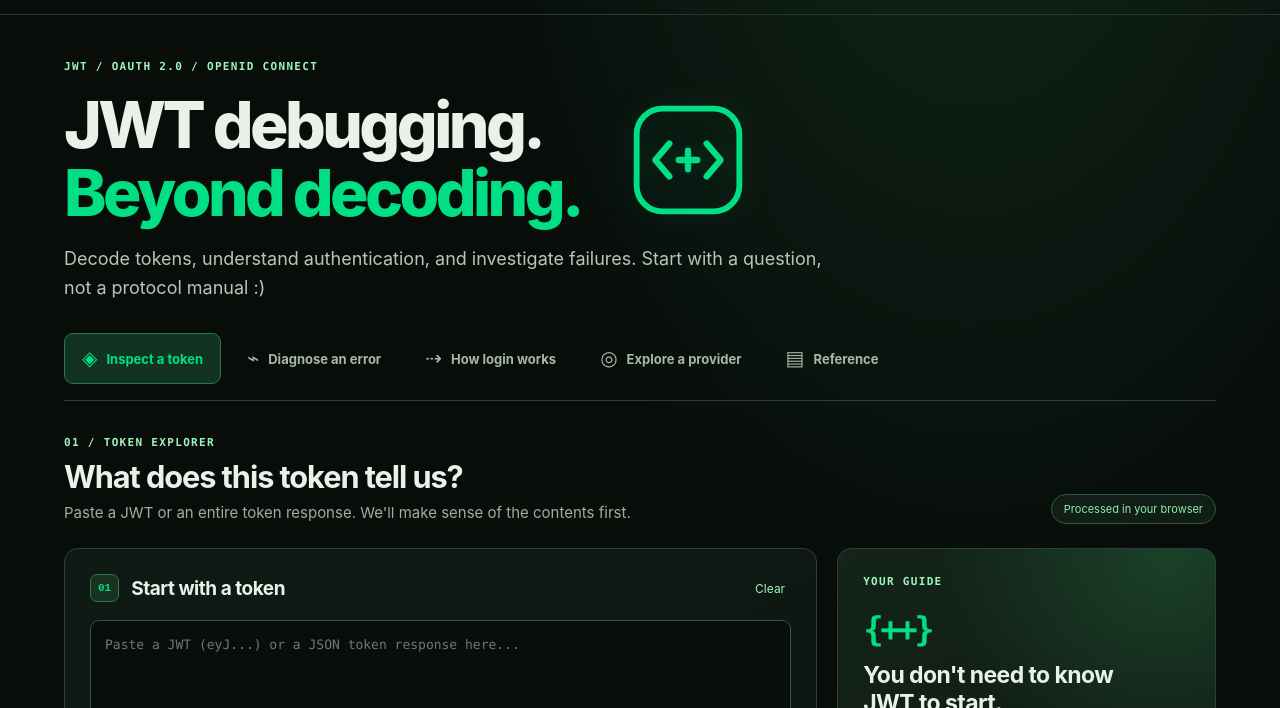
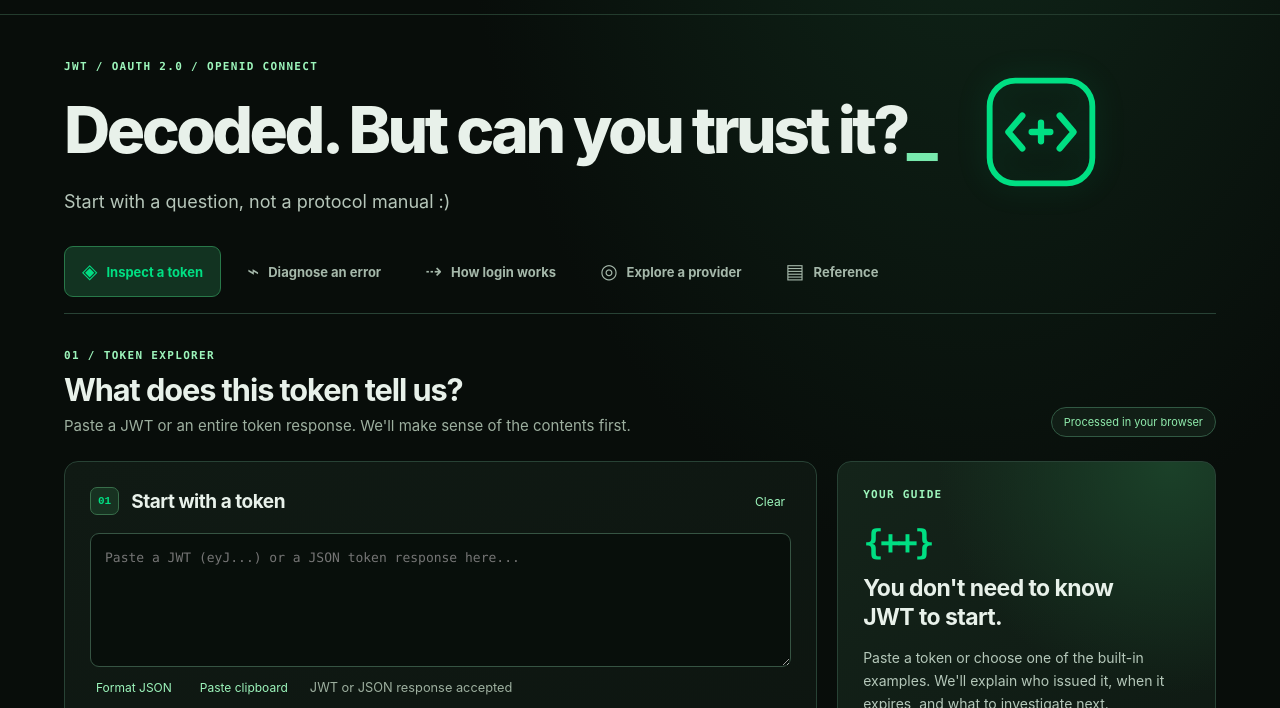
Before and after one commit to edwardcher/edwardcher.github.io, a plain HTML site: page toolbox/jwt-workbench/index.html in a window 1280 px wide. Shown: the part 53-761 px from the top of the page. Drawn offline with Linux system fonts and the light colour scheme.

Commit message:
Refine application headlines and fix taxonomy SEO

```diff
--- a/toolbox/jwt-workbench/index.html
+++ b/toolbox/jwt-workbench/index.html
@@ -21,7 +21,7 @@
 <script>try{if(window.self!==window.top)document.documentElement.classList.add('jwtpp-embedded')}catch(e){document.documentElement.classList.add('jwtpp-embedded')}</script>
 </head><body>
 <header class="topbar"><a class="brand" href="/" aria-label="JWT++ Debugger home"><span class="brand-prompt" aria-hidden="true">&gt;</span><span class="brand-site">edwardcher.online</span><span class="brand-divider" aria-hidden="true">/</span><span class="brand-tool">jwt++ debugger</span></a><div class="topright"><a class="edwardcher-return" href="/" aria-label="Return to Edwardcher.online homepage" title="Return to Edwardcher.online">← Main site</a><span class="privacy"><span class="led"></span> PRIVATE BY DESIGN</span><button class="iconbtn" id="shortcuts" title="Keyboard shortcuts">⌘ K</button></div></header>
-<main><section class="hero"><div class="eyebrow">JWT / OAUTH 2.0 / OPENID CONNECT </div><div class="hero-heading"><h1>JWT debugging.<br><span>Beyond decoding.</span></h1><span class="hero-mark" aria-hidden="true"><svg viewBox="0 0 48 48" xmlns="http://www.w3.org/2000/svg" fill="none"><rect x="2" y="2" width="44" height="44" rx="11" stroke="currentColor" stroke-width="2.5"/><path d="M16 17L10 24L16 31M32 17L38 24L32 31M20 24H28M24 20V28" stroke="currentColor" stroke-width="2.7" stroke-linecap="round" stroke-linejoin="round"/></svg></span></div><p>Decode tokens, understand authentication, and investigate failures. Start with a question, not a protocol manual :)</p></section>
+<main><section class="hero"><div class="eyebrow">JWT / OAUTH 2.0 / OPENID CONNECT </div><div class="hero-heading"><h1>Decoded. But can you trust it?<span style="color:#78e9ad" aria-hidden="true">_</span></h1><span class="hero-mark" aria-hidden="true"><svg viewBox="0 0 48 48" xmlns="http://www.w3.org/2000/svg" fill="none"><rect x="2" y="2" width="44" height="44" rx="11" stroke="currentColor" stroke-width="2.5"/><path d="M16 17L10 24L16 31M32 17L38 24L32 31M20 24H28M24 20V28" stroke="currentColor" stroke-width="2.7" stroke-linecap="round" stroke-linejoin="round"/></svg></span></div><p>Start with a question, not a protocol manual :)</p></section>
 <nav class="nav" aria-label="JWT++ tools"><button class="navbtn active" data-page="inspect"><span class="navicon">◈</span><span>Inspect a token</span></button><button class="navbtn" data-page="diagnose"><span class="navicon">⌁</span><span>Diagnose an error</span></button><button class="navbtn" data-page="journeys"><span class="navicon">⇢</span><span>How login works</span></button><button class="navbtn" data-page="provider"><span class="navicon">◎</span><span>Explore a provider</span></button><button class="navbtn" data-page="reference"><span class="navicon">▤</span><span>Reference</span></button></nav>
 <section id="inspect" class="page active"><div class="intro"><div><div class="eyebrow">01 / TOKEN EXPLORER</div><h2>What does this token tell us?</h2><p>Paste a JWT or an entire token response. We'll make sense of the contents first.</p></div><span class="pill subtle">Processed in your browser</span></div>
 <div class="workspace"><div class="maincol"><div class="panel inputpanel"><div class="paneltop"><div class="stepno">01</div><h3>Start with a token</h3><span class="spacer"></span><button class="textbtn" id="clearToken">Clear</button></div><label for="tokenInput" class="sr-only">JWT or token response JSON</label><textarea id="tokenInput" rows="5" spellcheck="false" placeholder="Paste a JWT (eyJ...) or a JSON token response here..."></textarea><div class="input-tools"><button class="textbtn" id="formatInput">Format JSON</button><button class="textbtn" id="pasteInput">Paste clipboard</button><span class="input-hint" id="inputHint">JWT or JSON response accepted</span></div><div class="actionbar"><button class="primary" id="analyzeToken">Analyze token <span>→</span></button><span class="helper">Or explore a safe example:</span><select id="sampleSelect" aria-label="Choose example"><option value="">Choose a scenario…</option><option value="valid">✓ Validly signed ID token</option><option value="expired">◷ Expired ID token</option><option value="audience">⚠ Wrong audience</option><option value="unsigned">◇ Unsigned JWT</option><option value="response">▣ Token endpoint JSON response</option><option value="opaque">◉ Opaque access token</option></select></div><div class="micro">⚿ Never paste production bearer or refresh tokens unless your organization's policy permits it. Nothing is uploaded by this application.</div></div>
```
